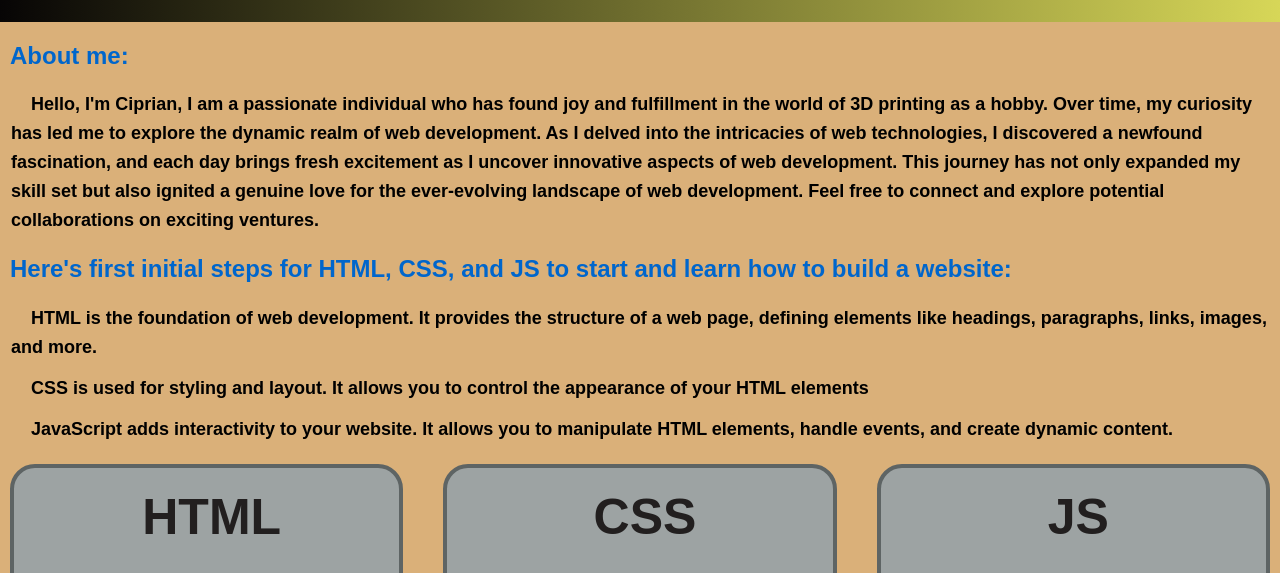
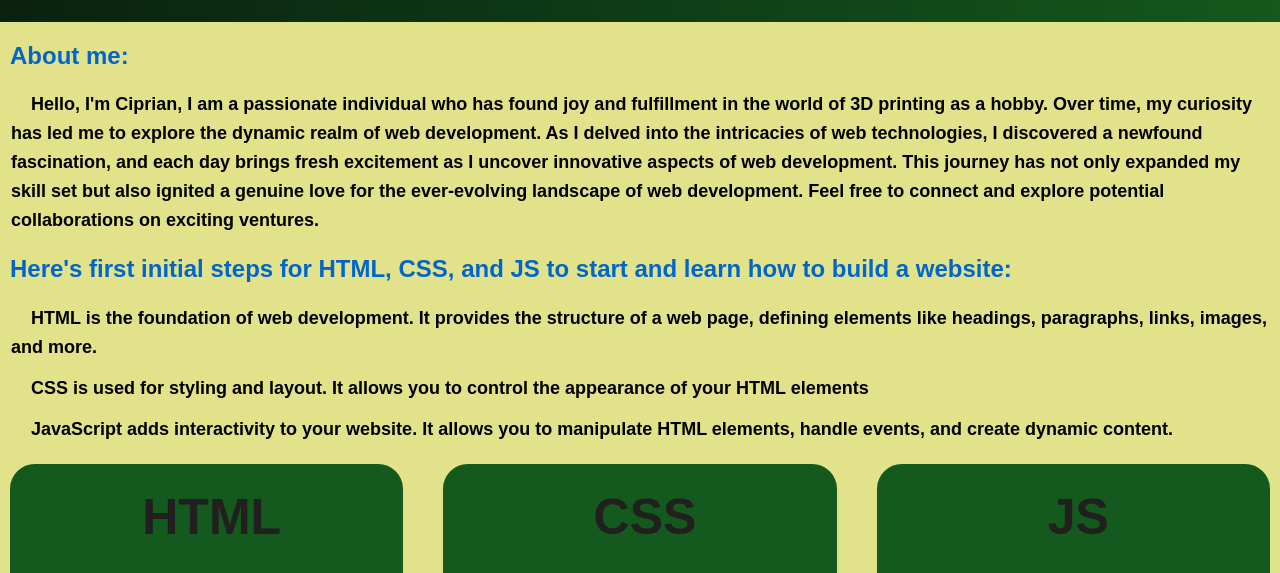
Before and after one commit to webdevbutterfly/butterfly-portofolio, a plain HTML site: page index.html in a window 1280 px wide. Shown: the part 177-750 px from the top of the page. Drawn offline with Linux system fonts and the light colour scheme.

Commit message:
Update main.css
updated palette of colors

```diff
--- a/main.css
+++ b/main.css
@@ -1,7 +1,7 @@
 :root {
-  --body-background-color:rgb(218, 176, 121);
-  --header-background-image1:rgb(7, 5, 5);
-  --header-background-image2:rgb(218, 218, 89);
+  --body-background-color:#E1E289;
+  --header-background-image1:#0A210F;
+  --header-background-image2:#14591D;
   --header-color:aliceblue;
   --bar-background-color:white;
   --nav-li-a-color:black;
@@ -9,11 +9,11 @@
   --a-hover:rgb(231, 231, 231);
   --h2-color:#0066cc;
   --p-color:#333;
-  --square-color:rgb(94, 100, 100);
-  --square-background-color:rgb(157, 163, 163);
-  --square-hover-background-color:rgb(113, 122, 122);
+  --square-color:#14591D;
+  --square-background-color:#14591D;
+  --square-hover-background-color:#99AA38;
   --abbr-color:#221f1f;
-  --square-i-hover:#2123a0;
+  --square-i-hover:#ACD2ED;
   --square-a-color:#1a1313;
 }
 
```
